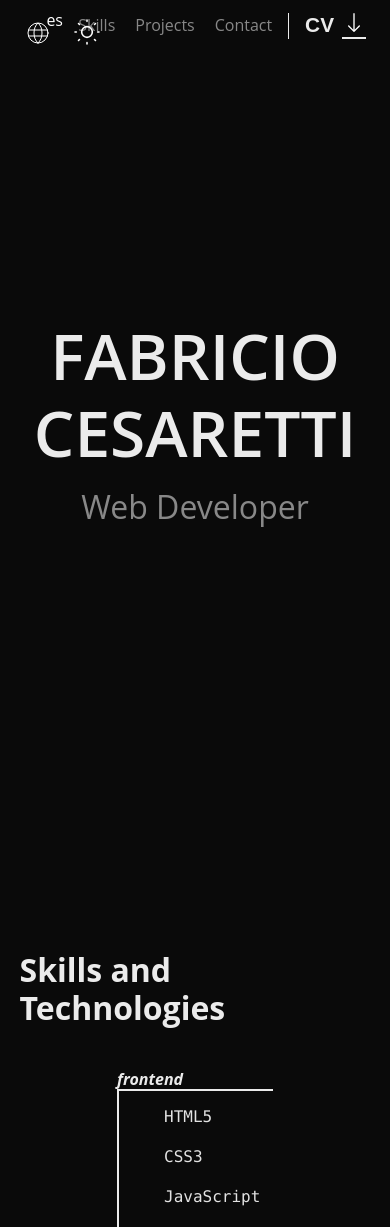
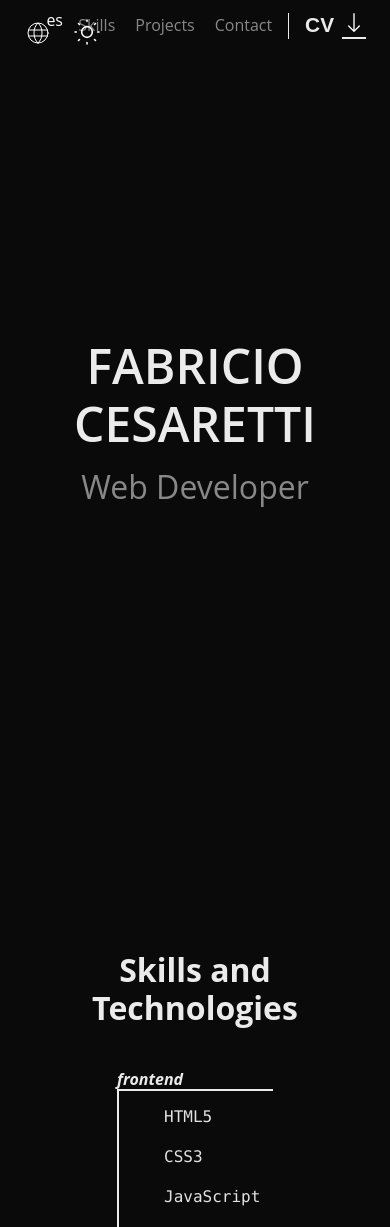
Before and after one commit to fcgd/portfolio-v2, a React (Vite) app: page / in a window 390 px wide. Shown: the top 1227 px of the page. Built offline with nearby package versions, Linux system fonts and the light colour scheme; some icons are missing; the HTML template or start-up script is replaced by a standard one.

Commit message:
some font size fix

```diff
--- a/src/styles/Home.css
+++ b/src/styles/Home.css
@@ -29,6 +29,6 @@
 	font-family: var(--montserrat);
 	font-weight: 600;
 	display: inline-block;
-	font-size: clamp(4rem, 6vw, 6rem);
+	font-size: clamp(3rem, 6vw, 6rem);
 	text-transform: uppercase;
 }
--- a/src/styles/Skills.css
+++ b/src/styles/Skills.css
@@ -25,6 +25,7 @@
 .skills__h2 {
 	font-size: clamp(2rem, 3vw, 3rem);
 	font-weight: bold;
+	text-align: center;
 }
 
 .skills__panel {
```
